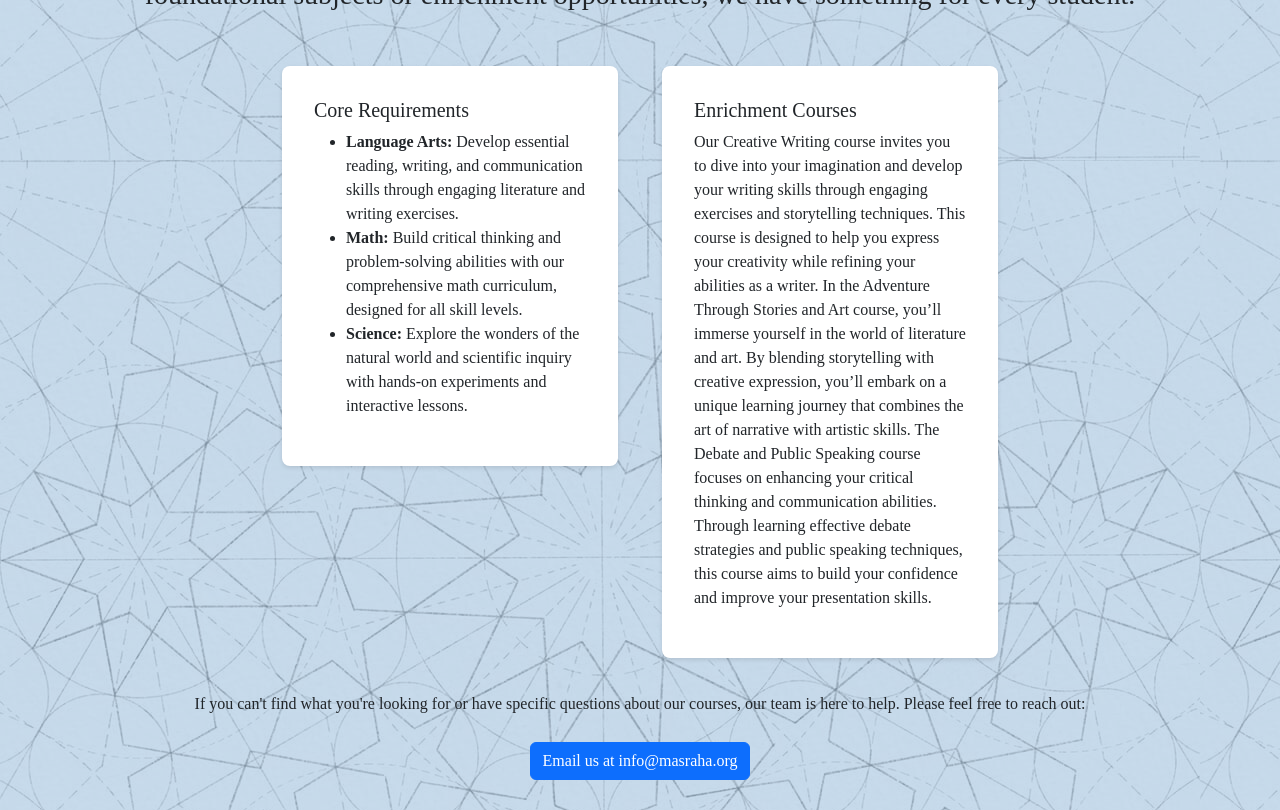
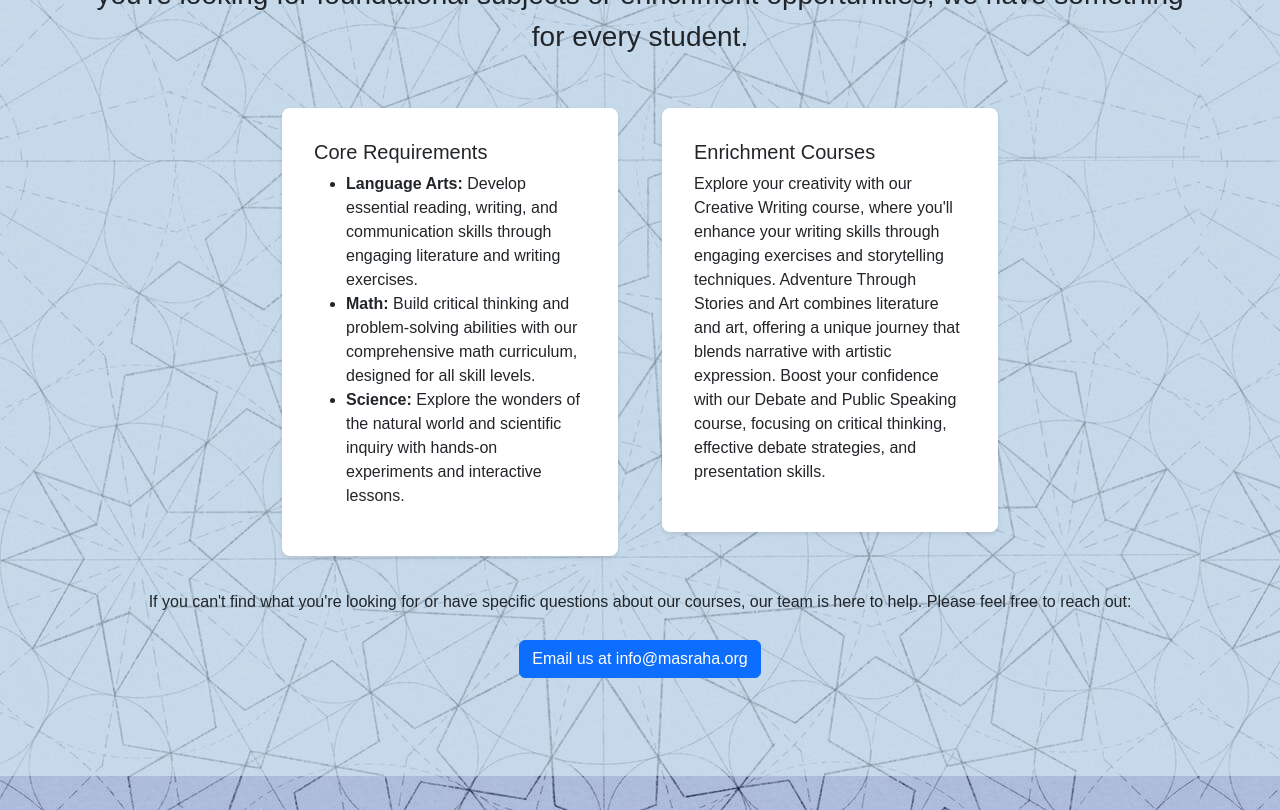
Before and after one commit to MahmoudAbdulrhman/masara, a React (Create React App) app in the folder masara/: page /classes/courses in a window 1280 px wide. Shown: the part 640-1450 px from the top of the page. Built offline with nearby package versions, Linux system fonts and the light colour scheme.

Commit message:
clean up

```diff
--- a/masara/src/App.css
+++ b/masara/src/App.css
@@ -5,10 +5,10 @@
 
 body {
   margin: 0;
-  font-family: "Lora", serif;
-  font-optical-sizing: auto;
-  font-weight: 400; /* You can adjust this value as needed, e.g., 400 for normal, 700 for bold */
-  font-style: normal;
+  font-family: 'Montserrat ', sans-serif;
+  font-weight: 400;
+  line-height: 1.5;
+
 }
 
 .App {
--- a/masara/src/components/classes/courses.js
+++ b/masara/src/components/classes/courses.js
@@ -43,11 +43,7 @@ const Courses = () => {
                 <Card.Body>
                   <Card.Title>Enrichment Courses</Card.Title>
                   <div className="card-text">
-                    <p>Our Creative Writing course invites you to dive into your imagination and develop your writing skills through engaging exercises and storytelling techniques. This course is designed to help you express your creativity while refining your abilities as a writer.
-
-In the Adventure Through Stories and Art course, you’ll immerse yourself in the world of literature and art. By blending storytelling with creative expression, you’ll embark on a unique learning journey that combines the art of narrative with artistic skills.
-
-The Debate and Public Speaking course focuses on enhancing your critical thinking and communication abilities. Through learning effective debate strategies and public speaking techniques, this course aims to build your confidence and improve your presentation skills.</p>
+                    <p>Explore your creativity with our Creative Writing course, where you'll enhance your writing skills through engaging exercises and storytelling techniques. Adventure Through Stories and Art combines literature and art, offering a unique journey that blends narrative with artistic expression. Boost your confidence with our Debate and Public Speaking course, focusing on critical thinking, effective debate strategies, and presentation skills.</p>
                   </div>
                 </Card.Body>
               </Card>
```
